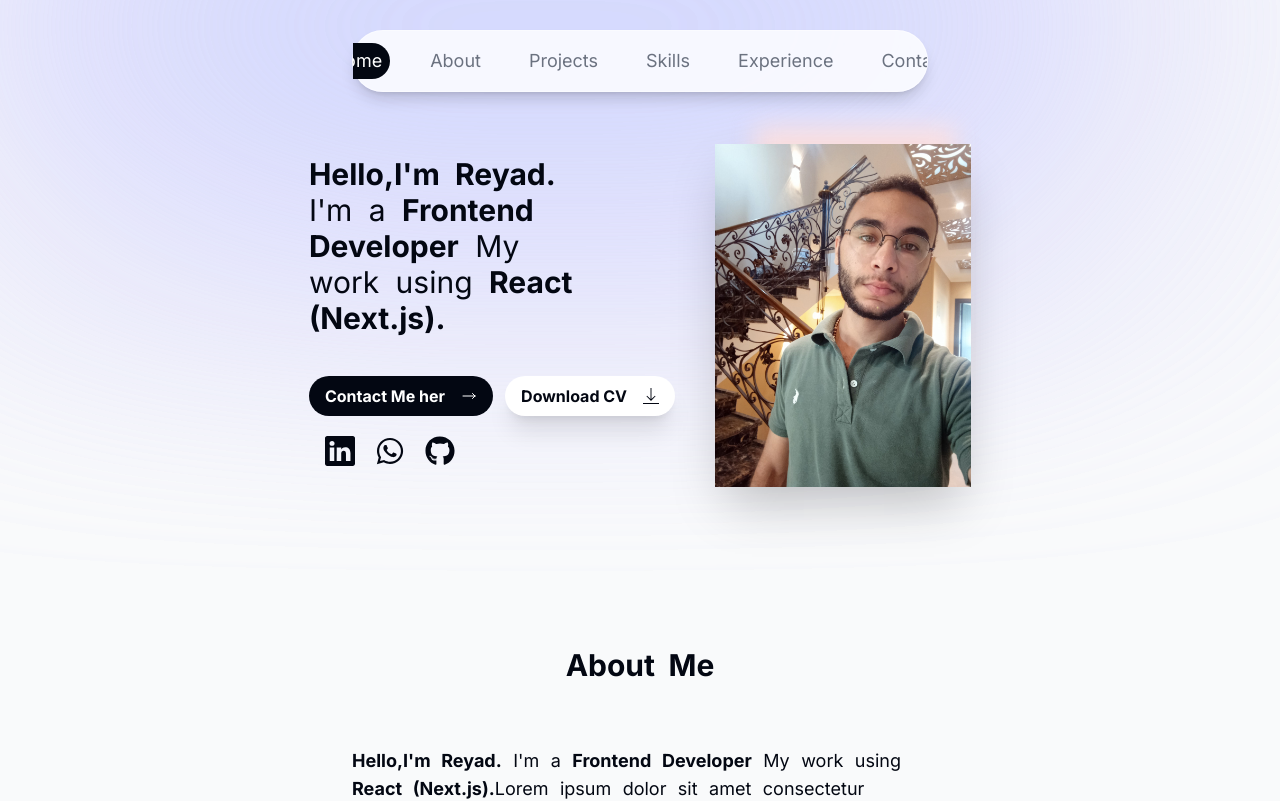
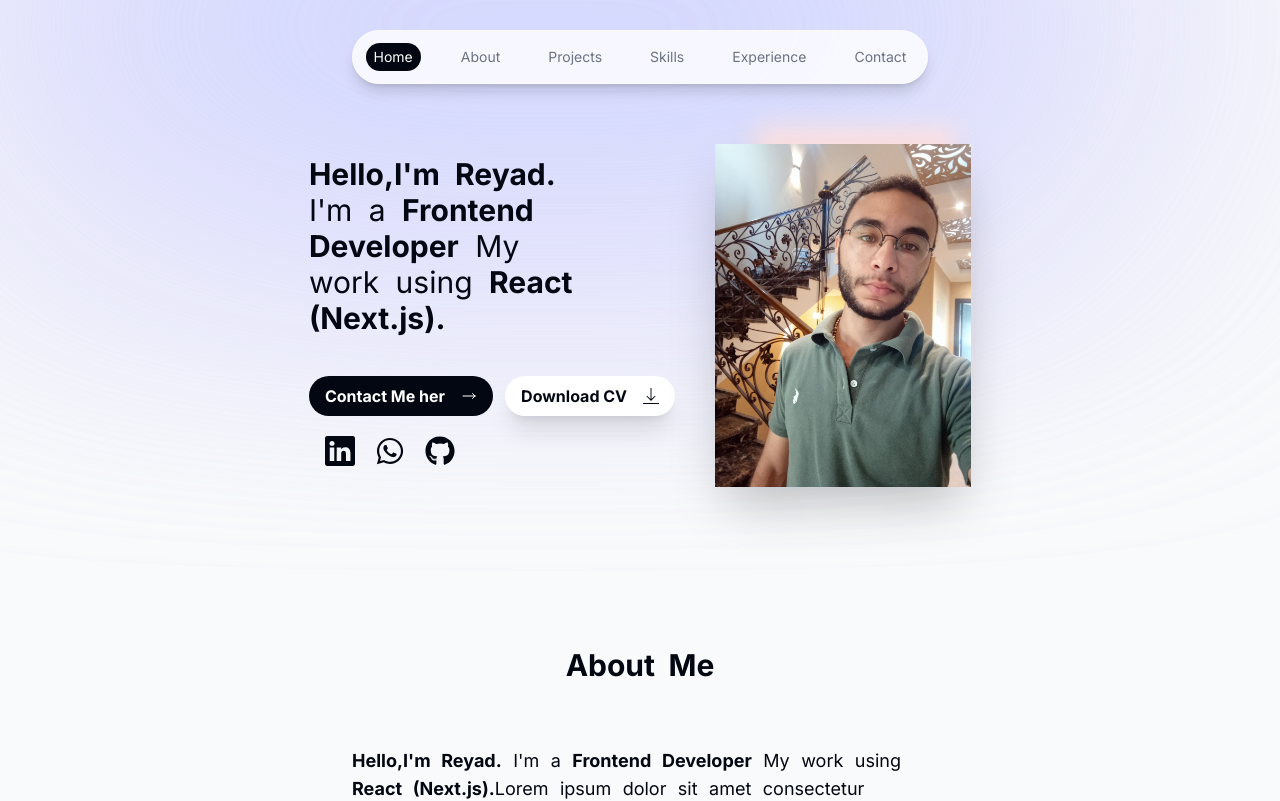
Before and after one commit to Reyad-Mousa/portfolio, a Next.js app: page / in a window 1280 px wide. Shown: the top 801 px of the page. Built offline with nearby package versions, Linux system fonts and the light colour scheme.

Commit message:
Update Header.tsx

```diff
--- a/components/Header.tsx
+++ b/components/Header.tsx
@@ -18,13 +18,13 @@ export const Header = () => {
                      top-0  sm:w-[36rem] rounded-full  "
       >
         <nav className=" flex items-center justify-center p-3 text-gray-500 overflow-hidden">
-          <ul className="flex  gap-5 sm:gap-8">
+          <ul className="flex sm:gap-8">
             {links.map((link) => (
               <Link
                 href={link.hash}
                 onClick={() => setActiveSection(link.name)}
                 className={clsx(
-                  " relative cursor-pointer text-[0.6rem] sm:text-lg hover:text-gray-950 transition px-2 py-1",
+                  " relative cursor-pointer text-[0.6rem] sm:text-sm hover:text-gray-950 transition px-2 py-1",
                   { "text-white hover:text-white": link.name === activeSection }
                 )}
                 key={link.hash}
@@ -40,7 +40,7 @@ export const Header = () => {
                     // }}
                     animate={{ opacity: 1 }}
                     initial={{ opacity: 0 }}
-                    className=" transition  delay-1000 absolute bg-gray-950 inset-0 rounded-full -z-10"
+                    className=" transition   absolute bg-gray-950 inset-0 rounded-full -z-10"
                   ></motion.span>
                 )}
               </Link>
```
